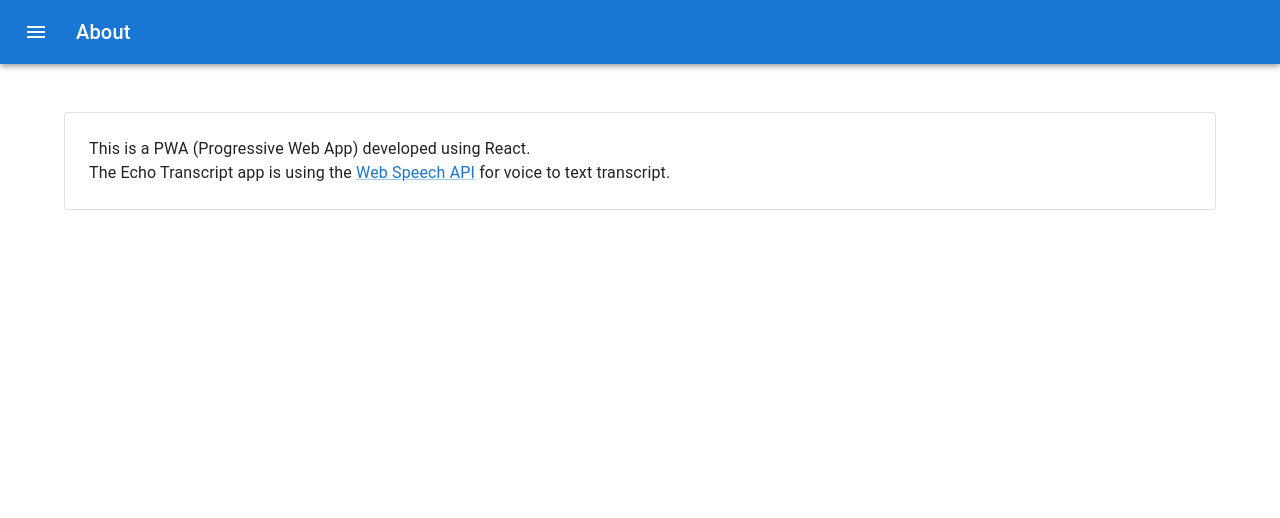
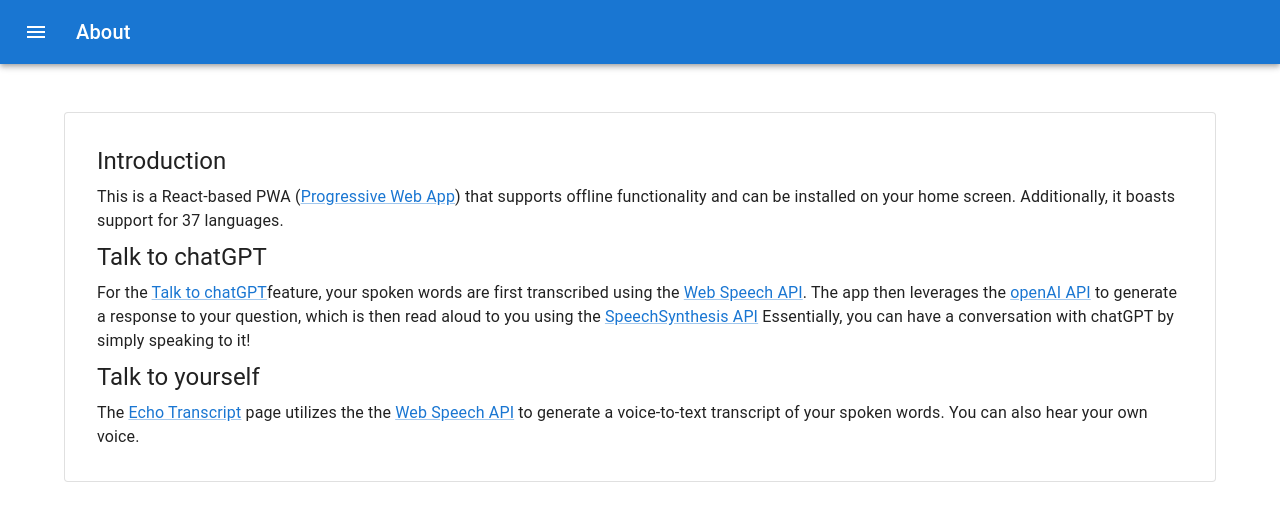
Before and after one commit to almandsky/echo-transcript, a React app: page /about in a window 1280 px wide. Shown: the top 518 px of the page. Built offline with nearby package versions, Linux system fonts and the light colour scheme.

Commit message:
fine tune the wording

```diff
--- a/src/components/about/About.js
+++ b/src/components/about/About.js
@@ -7,11 +7,17 @@
 const AboutPage = () => (
     <Container component="main" sx={{ mb: 4 }}>
         <Paper variant="outlined" sx={{ my: { xs: 2, md: 6 }, p: { xs: 2, md: 3 } }}>
-            <Typography>
-                This is a PWA (Progressive Web App) developed using React.
+            <Typography variant="h5" component='h2' sx={{ m: 1 }}>Introduction</Typography>
+            <Typography component='p' sx={{ m: 1 }}>
+                This is a React-based PWA (<Link href="https://web.dev/progressive-web-apps/">Progressive Web App</Link>) that supports offline functionality and can be installed on your home screen. Additionally, it boasts support for 37 languages.
             </Typography>
-            <Typography>
-                The Echo Transcript app is using the <Link href="https://developer.mozilla.org/en-US/docs/Web/API/Web_Speech_API">Web Speech API</Link> for voice to text transcript.
+            <Typography variant="h5" component='h2' sx={{ m: 1 }}>Talk to chatGPT</Typography>
+            <Typography component='p' sx={{ m: 1 }}>
+                For the <Link href="https://skychen.com/talkgpt">Talk to chatGPT</Link>feature, your spoken words are first transcribed using the <Link href="https://developer.mozilla.org/en-US/docs/Web/API/Web_Speech_API">Web Speech API</Link>. The app then leverages the <Link href="https://openai.com/api/">openAI API</Link> to generate a response to your question, which is then read aloud to you using the <Link href="https://developer.mozilla.org/en-US/docs/Web/API/SpeechSynthesis">SpeechSynthesis API</Link> Essentially, you can have a conversation with chatGPT by simply speaking to it!
+            </Typography>
+            <Typography variant="h5" component='h2' sx={{ m: 1 }}>Talk to yourself</Typography>
+            <Typography component='p' sx={{ m: 1 }}>
+                The <Link href="https://skychen.com/">Echo Transcript</Link> page utilizes the the <Link href="https://developer.mozilla.org/en-US/docs/Web/API/Web_Speech_API">Web Speech API</Link> to generate a voice-to-text transcript of your spoken words. You can also hear your own voice.
             </Typography>
         </Paper>
     </Container>
--- a/src/components/common/routes.js
+++ b/src/components/common/routes.js
@@ -1,6 +1,6 @@
 const routes = {
     '/': "Echo Transcript",
-    '/talkgpt': "Talk to GPT",
+    '/talkgpt': "Talk to chatGPT",
     '/about': "About"
 }
 
--- a/src/components/talkgpt/TalkGPT.js
+++ b/src/components/talkgpt/TalkGPT.js
@@ -491,11 +491,11 @@
                         </Box>
                     </Grid>
                     <Grid item xs={12} sm={4}>
-                        <Typography variant="caption">You</Typography>
+                        <Typography variant="caption">You:</Typography>
                         <Card raised sx={{ p: 2, bgcolor: '#f0faed' }}><pre id="transcript-div" className={thinking ? 'thinking' : ''}></pre></Card>
                     </Grid>
                     <Grid item xs={12} sm={4}>
-                        <Typography variant="caption">GPT</Typography>
+                        <Typography variant="caption">chatGPT:</Typography>
                         <Card raised sx={{ p: 2, bgcolor: '#defcfc' }}><pre id="answer-div" className={answering ? 'thinking' : ''}></pre></Card>
                     </Grid>
                     <Grid item xs={12} sm={12}>
@@ -509,7 +509,7 @@
                             value={chatHistory.join('\n')}
                             inputRef={textFieldRef}
                         />
-                        <Button onClick={handleOnclickTest}>Repeat the GPT answer</Button>
+                        <Button onClick={handleOnclickTest}>Repeat the chatGPT answer</Button>
                     </Grid>
                 </Grid>
             </Paper>
--- a/src/index.html
+++ b/src/index.html
@@ -2,7 +2,7 @@
 <html lang="en">
   <head>
     <title>Echo Transcript</title>
-    <meta name='description' content='Echo Transcript - Play back what you speak, and transcript into text using the Web Speech API. Improve your pronunciation by echo what you said.'>
+    <meta name='description' content='Echo Transcript - Talk to chatGPT. Play back what you speak, and transcript into text using the Web Speech API. Improve your pronunciation by echo what you said.'>
     <meta name="viewport" content="width=device-width, initial-scale=1">
     <meta charset="utf-8" />
     <meta property="og:url" content="https://skychen.com/">
@@ -10,7 +10,7 @@
     <meta name="theme-color" content="#1976D2">
     <meta property="og:type" content="website">
     <meta property="og:title" content="Echo Transcript">
-    <meta property="og:description" content="Echo Transcript - Play back what you speak, and transcript into text using the Web Speech API. Improve your pronunciation by echo what you said.">
+    <meta property="og:description" content="Echo Transcript - Talk to chatGPT.  Play back what you speak, and transcript into text using the Web Speech API. Improve your pronunciation by echo what you said.">
     <meta name="mobile-web-app-capable" content="yes">
     <meta name="apple-mobile-web-app-capable" content="yes">
     <link rel="manifest" href="/manifest.json">
```
